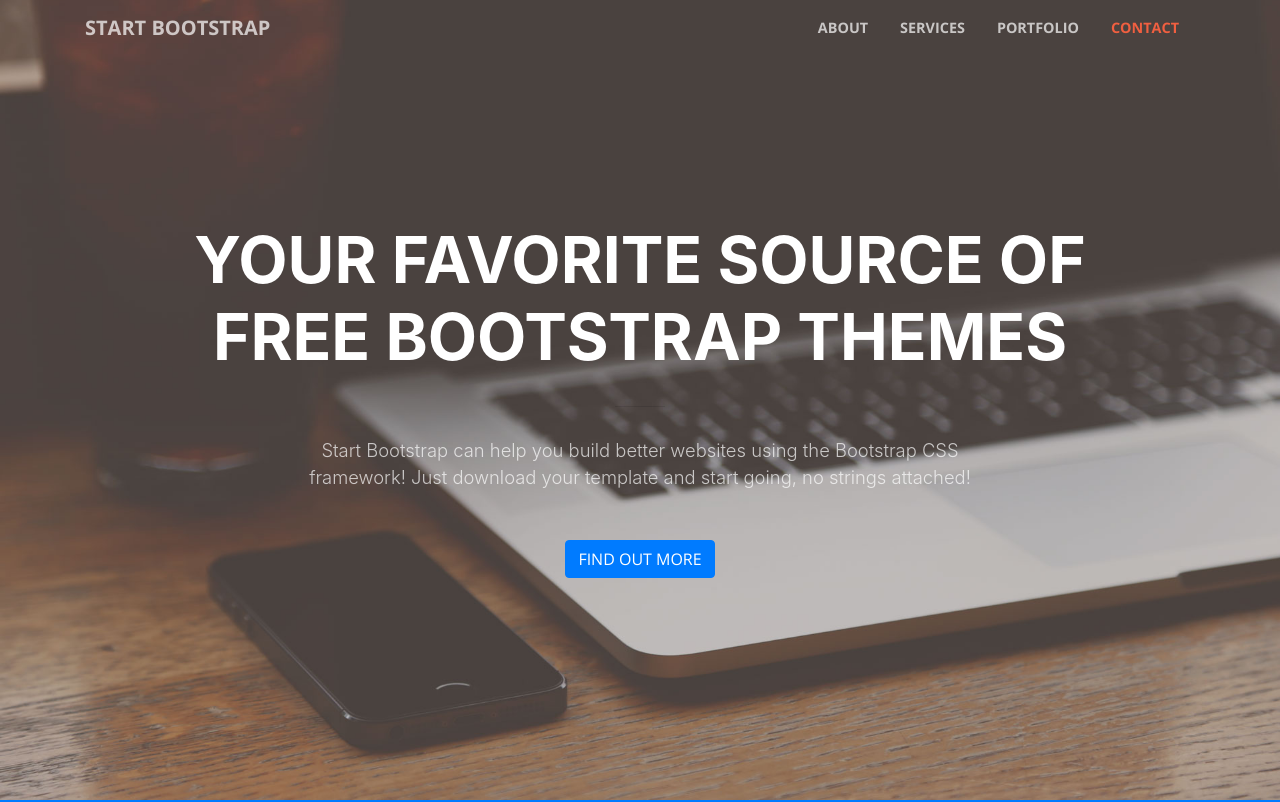
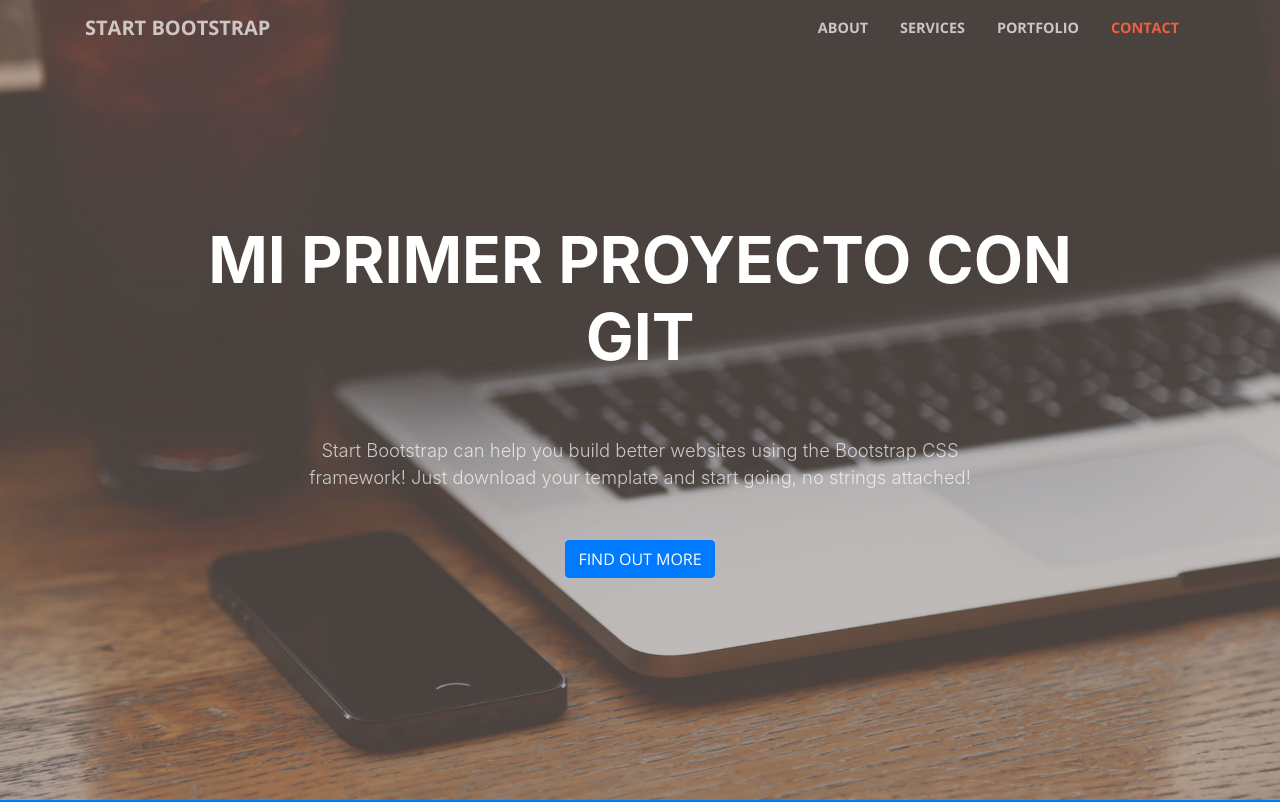
Before and after one commit to ArturoPeco/Gitejercisio, a website with bundled scripts: page index.html in a window 1280 px wide. Shown: the top 802 px of the page. Built offline with nearby package versions, Linux system fonts and the light colour scheme.

Commit message:
Se modifico el titutlo de mi pag.

```diff
--- a/index.html
+++ b/index.html
@@ -59,7 +59,7 @@
         <div class="row">
           <div class="col-lg-10 mx-auto">
             <h1 class="text-uppercase">
-              <strong>Your Favorite Source of Free Bootstrap Themes</strong>
+              <strong>Mi primer proyecto con GIT</strong>
             </h1>
             <hr>
           </div>
```
